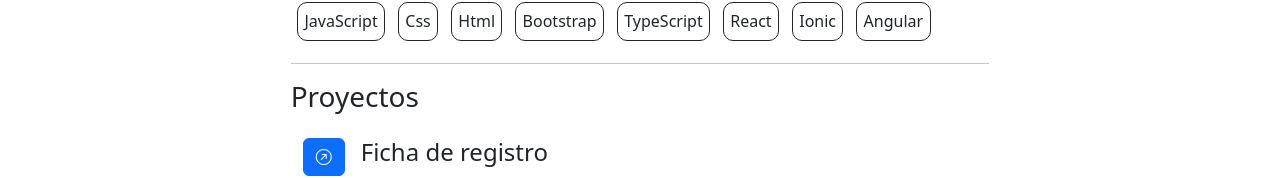
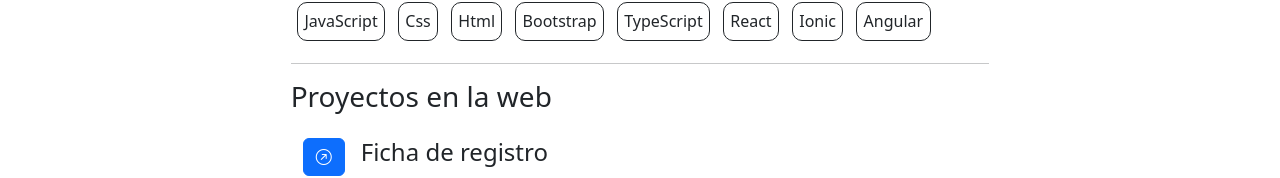
Before and after one commit to Fdiazg/portafolio, a plain HTML site: page index.html in a window 1280 px wide. Shown: the part 470-648 px from the top of the page. Drawn offline with nearby package versions, Linux system fonts and the light colour scheme.

Commit message:
proyectosweb28122022

```diff
--- a/index.html
+++ b/index.html
@@ -105,7 +105,7 @@
 
 
                 <div class="column justify-content-center mt-0 ">
-                    <h3>Proyectos</h3>
+                    <h3>Proyectos en la web</h3>
 
                     <div class="container mt-0 ">
                         <ul class="list-group list-group-horizontal  ">
```
